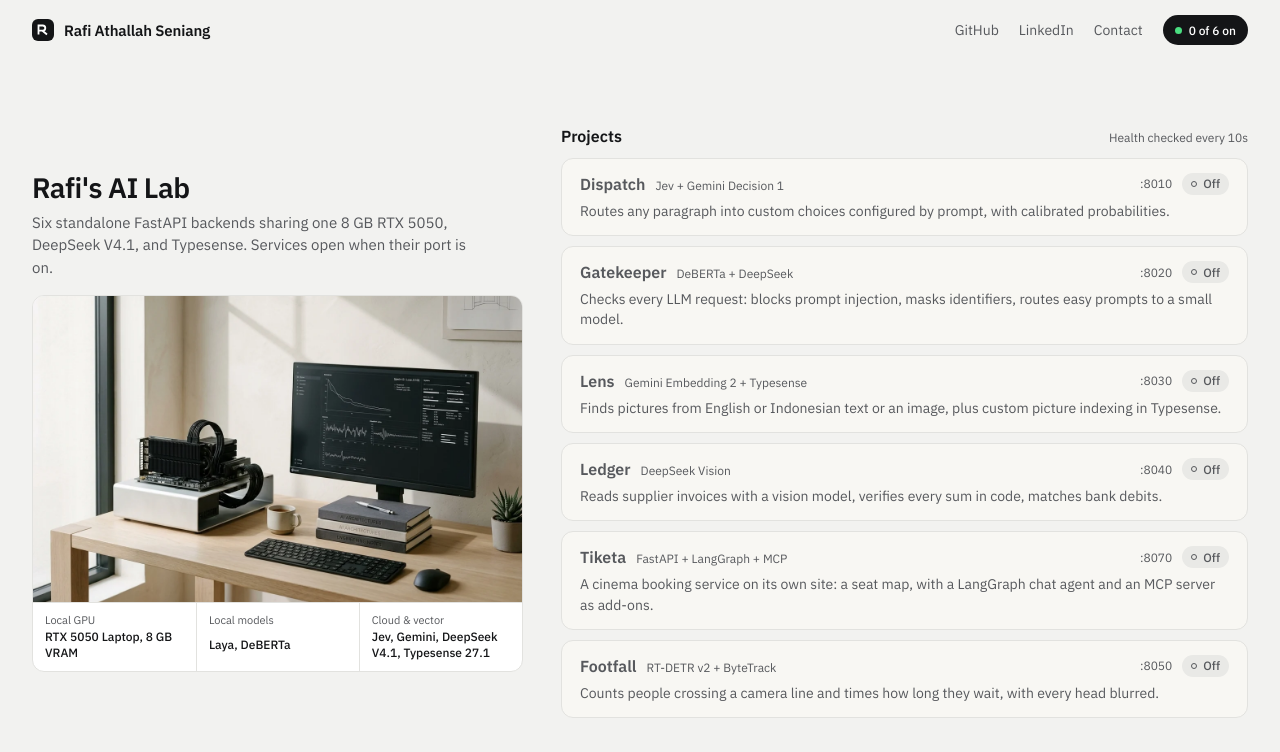
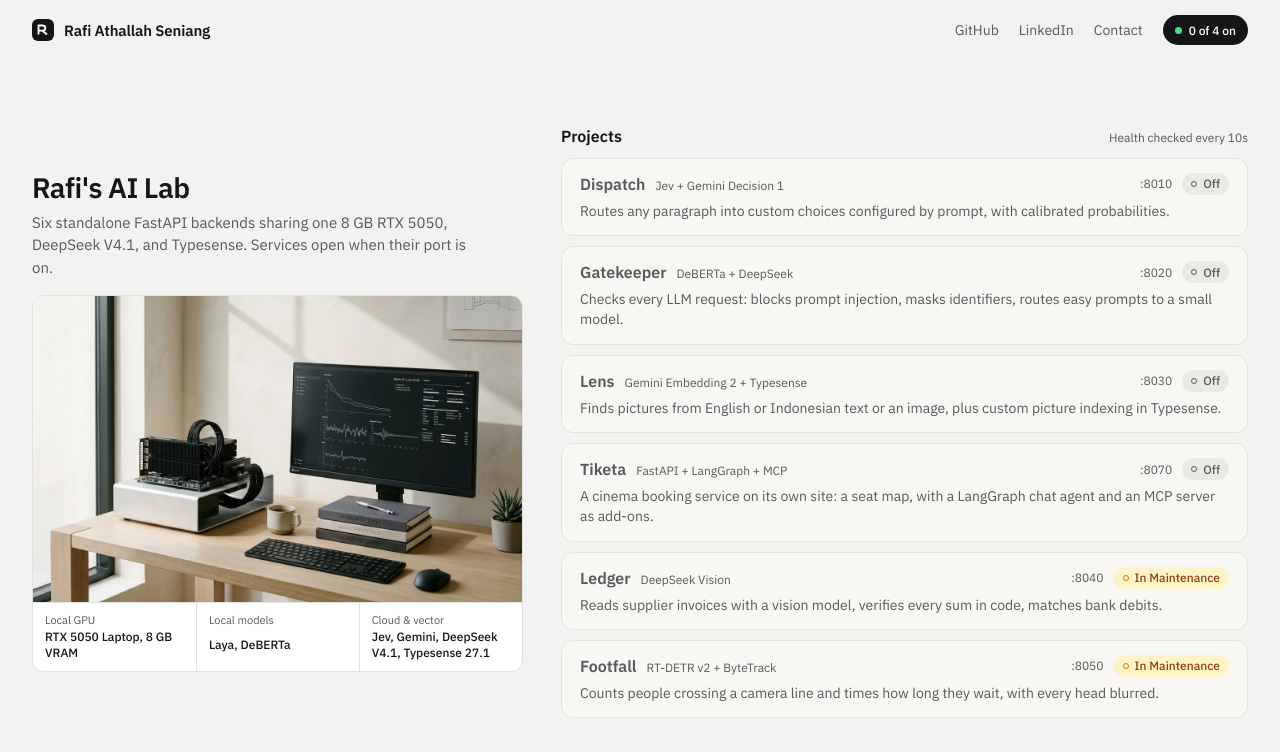
Before and after one commit to rafi-seniang/ai-engineering-lab, a React (Vite) app: page / in a window 1280 px wide. Shown: the top 752 px of the page. Built offline with nearby package versions, Linux system fonts and the light colour scheme; no server answers; what openapi-fetch would draw is missing.

Commit message:
Show Ledger and Footfall as In Maintenance on Lobby

```diff
--- a/src/apps/gatekeeper/GatekeeperConsole.tsx
+++ b/src/apps/gatekeeper/GatekeeperConsole.tsx
@@ -161,7 +161,10 @@ export function GatekeeperConsole() {
     <AppShell
       product="Gatekeeper"
       mark={<Mark size={20} />}
-      scope={{ line: "LLM gateway", detail: "Port 8020, local models" }}
+      scope={{
+        line: "LLM gateway",
+        detail: meta.data ? `Port 8020 · ${meta.data.engine}` : "Port 8020 · IndoPII + Jev",
+      }}
       nav={[{ label: "Gate", to: "/gatekeeper", icon: GATE_ICON, current: true }]}
     >
       <div className="title-row">
--- a/src/lab/projects.json
+++ b/src/lab/projects.json
@@ -36,18 +36,6 @@
     "caption": "Multimodal vector search in Typesense"
   },
   {
-    "id": "ledger",
-    "name": "Ledger",
-    "port": 8040,
-    "status": "built",
-    "group": "Documents",
-    "engine": "DeepSeek Vision",
-    "route": "/ledger",
-    "summary": "Reads supplier invoices with a vision model, verifies every sum in code, matches bank debits.",
-    "picture": "ledger-account-book-1766",
-    "caption": "Invoice extraction and bank reconciliation"
-  },
-  {
     "id": "tiketa",
     "name": "Tiketa",
     "port": 8070,
@@ -60,10 +48,22 @@
     "caption": "Cinema booking with a chat agent and MCP as add-ons"
   },
   {
+    "id": "ledger",
+    "name": "Ledger",
+    "port": 8040,
+    "status": "maintenance",
+    "group": "Documents",
+    "engine": "DeepSeek Vision",
+    "route": "/ledger",
+    "summary": "Reads supplier invoices with a vision model, verifies every sum in code, matches bank debits.",
+    "picture": "ledger-account-book-1766",
+    "caption": "Invoice extraction and bank reconciliation"
+  },
+  {
     "id": "footfall",
     "name": "Footfall",
     "port": 8050,
-    "status": "planned",
+    "status": "maintenance",
     "group": "Search and vision",
     "engine": "RT-DETR v2 + ByteTrack",
     "route": "/footfall",
--- a/src/lab/projects.ts
+++ b/src/lab/projects.ts
@@ -1,6 +1,6 @@
 import projectList from "./projects.json";
 
-export type ProjectStatus = "built" | "planned";
+export type ProjectStatus = "built" | "maintenance" | "planned";
 
 export interface Project {
   id: string;
--- a/src/lab/useServiceStatus.ts
+++ b/src/lab/useServiceStatus.ts
@@ -1,8 +1,8 @@
 import { useQueries } from "@tanstack/react-query";
 import { backendUrl, hasAddress, PROJECTS, type Project } from "./projects";
 
-/** live: /health answered. offline: built but not answering. planned: no backend yet. checking: first call pending. */
-export type ServiceStatus = "live" | "offline" | "planned" | "checking";
+/** live: /health answered. offline: built but not answering. maintenance: paused/in redesign. planned: no backend yet. checking: first call pending. */
+export type ServiceStatus = "live" | "offline" | "maintenance" | "planned" | "checking";
 
 const POLL_MILLISECONDS = 10_000;
 const HEALTH_TIMEOUT_MILLISECONDS = 2_500;
@@ -31,7 +31,7 @@ export function useServiceStatus(): Record<string, ServiceStatus> {
     })),
   });
   const statusById: Record<string, ServiceStatus> = Object.fromEntries(
-    PROJECTS.map((project) => [project.id, "planned"]),
+    PROJECTS.map((project) => [project.id, project.status === "maintenance" ? "maintenance" : "planned"]),
   );
   builtProjects.forEach((project, index) => {
     const answered = results[index]?.data;
@@ -43,6 +43,7 @@ export function useServiceStatus(): Record<string, ServiceStatus> {
 export const STATUS_WORDS: Record<ServiceStatus, string> = {
   live: "On",
   offline: "Off",
-  planned: "Off",
+  maintenance: "In Maintenance",
+  planned: "In Maintenance",
   checking: "Checking",
 };
--- a/src/lobby/Lobby.tsx
+++ b/src/lobby/Lobby.tsx
@@ -40,6 +40,7 @@ function ProjectCardBody({ project, status }: { project: Project; status: Servic
 export function Lobby() {
   const statusById = useServiceStatus();
   const [contactOpen, setContactOpen] = useState(false);
+  const builtCount = PROJECTS.filter((project) => project.status === "built").length;
   const liveCount = PROJECTS.filter((project) => statusById[project.id] === "live").length;
 
   useEffect(() => {
@@ -76,7 +77,7 @@ export function Lobby() {
           </button>
           <span className="lb-online-pill" aria-live="polite">
             <i aria-hidden="true" />
-            {liveCount} of {PROJECTS.length} on
+            {liveCount} of {builtCount} on
           </span>
         </nav>
       </header>
--- a/src/lobby/lobby.css
+++ b/src/lobby/lobby.css
@@ -289,6 +289,15 @@
   border-color: var(--brand-on);
 }
 
+.lb-status[data-status="maintenance"] {
+  background: #fef3c7;
+  color: #92400e;
+}
+
+.lb-status[data-status="maintenance"] i {
+  border-color: #d97706;
+}
+
 .lb-open {
   font-size: 12px;
   font-weight: 600;
```
Also changed, not shown: 1 other file (tests, documents, lock files or other folders).
